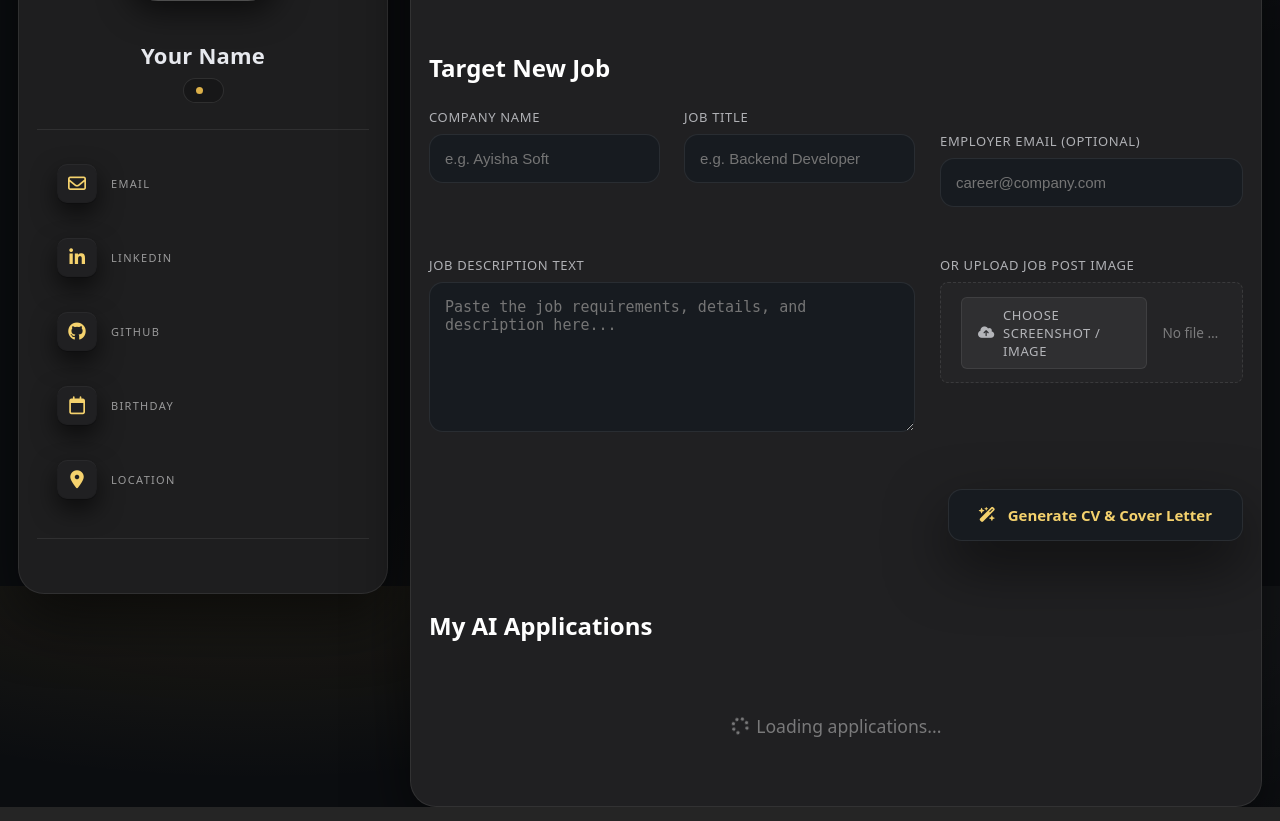
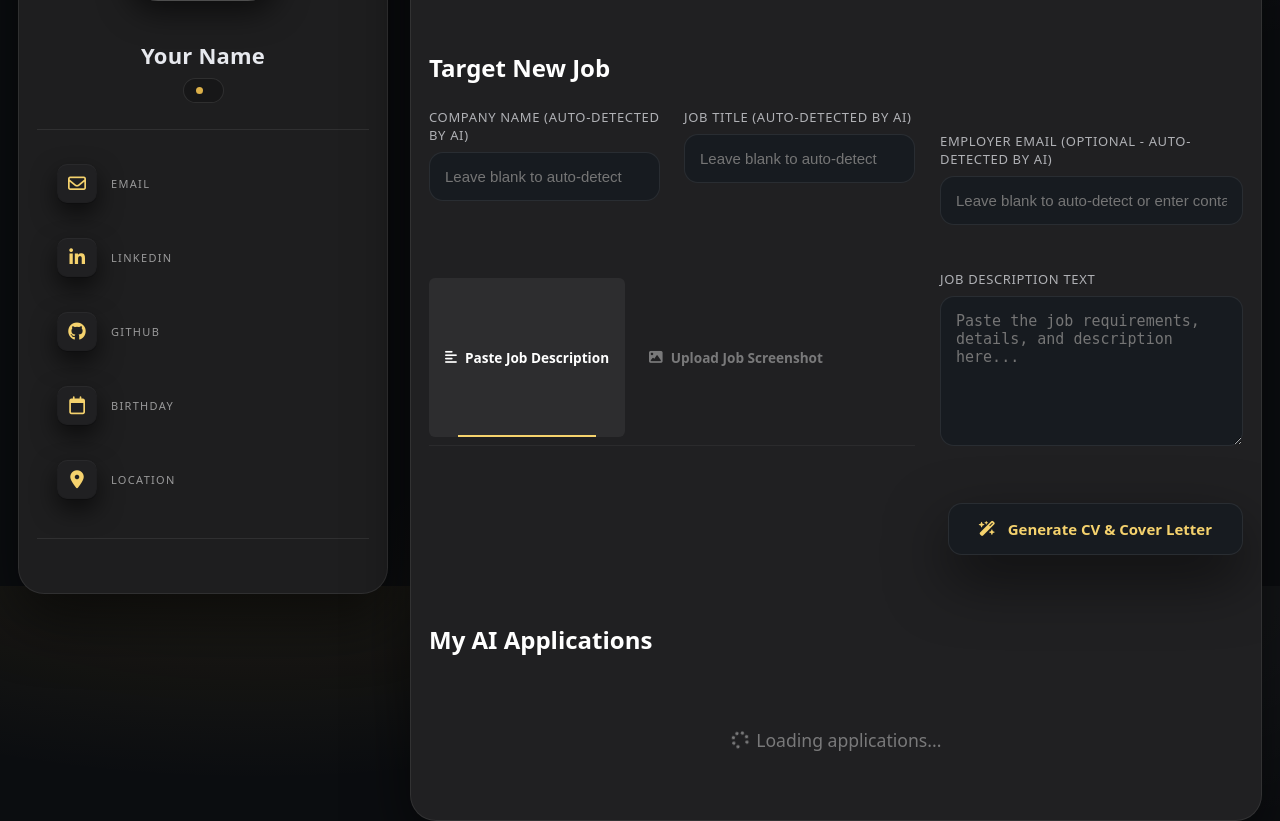
Before and after one commit to shagorrobidas/my-portfolio-django-drf, a Django app: page /job-apply/ in a window 1280 px wide. Shown: the part 214-1035 px from the top of the page. Run offline with Django 5.2, Linux system fonts and the light colour scheme; data comes from the database, SQL or seed files in the repository; some libraries are stand-ins or nearby versions.

Commit message:
Implement automatic extraction of company details, job title, and employer email from job posting inputs

```diff
--- a/job_manager/models.py
+++ b/job_manager/models.py
@@ -12,8 +12,8 @@
         ('emailed', 'Emailed'),
     ]
 
-    company_name = models.CharField(max_length=200)
-    job_title = models.CharField(max_length=200)
+    company_name = models.CharField(max_length=200, blank=True, default="Pending AI...")
+    job_title = models.CharField(max_length=200, blank=True, default="Pending AI...")
     employer_email = models.EmailField(blank=True, null=True)
 
     # Input
--- a/templates/job_apply.html
+++ b/templates/job_apply.html
@@ -15,33 +15,47 @@
             <form class="form" id="jobForm" enctype="multipart/form-data">
                 <div style="display: grid; grid-template-columns: 1fr 1fr; gap: 1.5rem; width: 100%;">
                     <div class="field">
-                        <label>COMPANY NAME</label>
-                        <input name="company_name" required placeholder="e.g. Ayisha Soft" />
+                        <label>COMPANY NAME (AUTO-DETECTED BY AI)</label>
+                        <input name="company_name" placeholder="Leave blank to auto-detect" />
                     </div>
                     <div class="field">
-                        <label>JOB TITLE</label>
-                        <input name="job_title" required placeholder="e.g. Backend Developer" />
+                        <label>JOB TITLE (AUTO-DETECTED BY AI)</label>
+                        <input name="job_title" placeholder="Leave blank to auto-detect" />
                     </div>
                 </div>
 
                 <div class="field" style="margin-top: 1.5rem;">
-                    <label>EMPLOYER EMAIL (OPTIONAL)</label>
-                    <input name="employer_email" type="email" placeholder="career@company.com" />
+                    <label>EMPLOYER EMAIL (OPTIONAL - AUTO-DETECTED BY AI)</label>
+                    <input name="employer_email" type="email" placeholder="Leave blank to auto-detect or enter contact" />
                 </div>
 
-                <div class="field" style="margin-top: 1.5rem;">
+                <!-- Toggle Mode Selector -->
+                <div style="display: flex; gap: 0.5rem; margin-top: 1.75rem; border-bottom: 1px solid rgba(255,255,255,0.05); padding-bottom: 0.5rem;">
+                    <button type="button" id="toggle-text-btn" class="toggle-input-btn active-toggle" onclick="switchInputMode('text')">
+                        <i class="fa-solid fa-align-left"></i> Paste Job Description
+                    </button>
+                    <button type="button" id="toggle-image-btn" class="toggle-input-btn" onclick="switchInputMode('image')">
+                        <i class="fa-solid fa-image"></i> Upload Job Screenshot
+                    </button>
+                </div>
+
+                <div id="input-mode-text" style="margin-top: 1.25rem;">
+                    <div class="field">
                         <label>JOB DESCRIPTION TEXT</label>
                         <textarea name="job_description_text" placeholder="Paste the job requirements, details, and description here..."></textarea>
                     </div>
+                </div>
 
-                <div class="field" style="margin-top: 1.5rem;">
-                    <label>OR UPLOAD JOB POST IMAGE</label>
+                <div id="input-mode-image" style="margin-top: 1.25rem; display: none;">
+                    <div class="field">
+                        <label>UPLOAD JOB POST IMAGE</label>
                         <div class="file-upload-wrapper">
                             <input type="file" name="job_description_image" id="file-input" accept="image/*" />
                             <label for="file-input" class="file-upload-btn">
                                 <i class="fa-solid fa-cloud-arrow-up"></i> Choose Screenshot / Image
                             </label>
                             <span id="file-name" class="file-name">No file chosen</span>
+                        </div>
                     </div>
                 </div>
 
@@ -228,6 +242,38 @@
     }
     .expand-btn:hover {
         color: #fff !important;
+    }
+    .toggle-input-btn {
+        background: none;
+        border: none;
+        color: rgba(255, 255, 255, 0.4);
+        font-size: 0.85rem;
+        font-weight: 600;
+        cursor: pointer;
+        padding: 0.5rem 1rem;
+        position: relative;
+        transition: all 0.2s ease;
+        display: inline-flex;
+        align-items: center;
+        gap: 0.5rem;
+        border-radius: 6px;
+    }
+    .toggle-input-btn:hover {
+        color: rgba(255, 255, 255, 0.85);
+        background: rgba(255, 255, 255, 0.03);
+    }
+    .toggle-input-btn.active-toggle {
+        color: #fff !important;
+        background: rgba(255, 255, 255, 0.06);
+    }
+    .toggle-input-btn.active-toggle::after {
+        content: '';
+        position: absolute;
+        bottom: 0;
+        left: 15%;
+        width: 70%;
+        height: 2px;
+        background: var(--accent);
     }
 </style>
 {% endblock %}
@@ -452,8 +498,99 @@
     }
 
     // Submit Job Application Form
+    let currentInputMode = 'text';
+
+    function switchInputMode(mode) {
+        currentInputMode = mode;
+        const textBtn = document.getElementById('toggle-text-btn');
+        const imageBtn = document.getElementById('toggle-image-btn');
+        const textContainer = document.getElementById('input-mode-text');
+        const imageContainer = document.getElementById('input-mode-image');
+
+        const textArea = textContainer.querySelector('textarea');
+        const fileInputEl = imageContainer.querySelector('input[type="file"]');
+
+        if (mode === 'text') {
+            textContainer.style.display = 'block';
+            imageContainer.style.display = 'none';
+
+            textBtn.classList.add('active-toggle');
+            imageBtn.classList.remove('active-toggle');
+
+            // Clear the other field to avoid posting both
+            fileInputEl.value = '';
+            document.getElementById('file-name').textContent = 'No file chosen';
+        } else {
+            textContainer.style.display = 'none';
+            imageContainer.style.display = 'block';
+
+            imageBtn.classList.add('active-toggle');
+            textBtn.classList.remove('active-toggle');
+
+            // Clear the other field to avoid posting both
+            textArea.value = '';
+        }
+    }
+
+    function showToast(message, type = 'error') {
+        const toast = document.createElement('div');
+        toast.style.position = 'fixed';
+        toast.style.bottom = '2rem';
+        toast.style.right = '2rem';
+        toast.style.background = type === 'success' ? '#2ecc71' : '#e74c3c';
+        toast.style.color = '#fff';
+        toast.style.padding = '1rem 1.5rem';
+        toast.style.borderRadius = '8px';
+        toast.style.boxShadow = '0 10px 30px rgba(0,0,0,0.5)';
+        toast.style.zIndex = '99999';
+        toast.style.fontSize = '0.9rem';
+        toast.style.fontWeight = '600';
+        toast.style.display = 'flex';
+        toast.style.alignItems = 'center';
+        toast.style.gap = '0.5rem';
+        toast.style.transition = 'all 0.3s ease';
+        toast.style.transform = 'translateY(100px)';
+        toast.style.opacity = '0';
+
+        const icon = type === 'success' ? '<i class="fa-solid fa-circle-check"></i>' : '<i class="fa-solid fa-triangle-exclamation"></i>';
+        toast.innerHTML = `${icon} <span>${message}</span>`;
+
+        document.body.appendChild(toast);
+
+        // Trigger reflow/animation
+        setTimeout(() => {
+            toast.style.transform = 'translateY(0)';
+            toast.style.opacity = '1';
+        }, 50);
+
+        // Remove toast
+        setTimeout(() => {
+            toast.style.transform = 'translateY(100px)';
+            toast.style.opacity = '0';
+            setTimeout(() => {
+                toast.remove();
+            }, 300);
+        }, 4000);
+    }
+
     document.getElementById('jobForm').addEventListener('submit', async (e) => {
         e.preventDefault();
+
+        // Validation check based on mode
+        if (currentInputMode === 'text') {
+            const textVal = e.target.querySelector('textarea[name="job_description_text"]').value.trim();
+            if (!textVal) {
+                showToast('Please paste the job description text.');
+                return;
+            }
+        } else {
+            const fileVal = document.getElementById('file-input').files[0];
+            if (!fileVal) {
+                showToast('Please upload a job post screenshot or image.');
+                return;
+            }
+        }
+
         const btn = e.target.querySelector('button');
         const originalText = btn.innerHTML;
         btn.innerHTML = '<i class="fa-solid fa-spinner fa-spin"></i> Triggering AI Recruiter...';
@@ -470,13 +607,15 @@
             if (resp.ok) {
                 e.target.reset();
                 fileNameSpan.textContent = 'No file chosen';
+                switchInputMode('text');
                 loadApplications(); // Reload applications list
+                showToast('AI generation triggered successfully!', 'success');
             } else {
-                alert('Failed to trigger AI generator. Check your settings.');
+                showToast('Failed to trigger AI generator. Check your settings.');
             }
         } catch (err) {
             console.error('Error submitting form:', err);
-            alert('An error occurred. Check server connection.');
+            showToast('An error occurred. Check server connection.');
         } finally {
             btn.innerHTML = originalText;
             btn.disabled = false;
```
Also changed, not shown: job_manager/ai_service.py (+33 -6 lines). Lines whose indentation alone changed are shown as unchanged.
